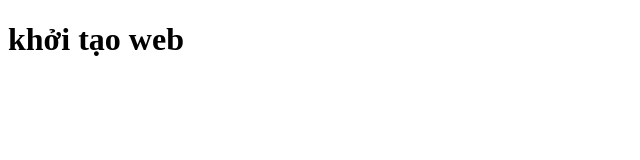
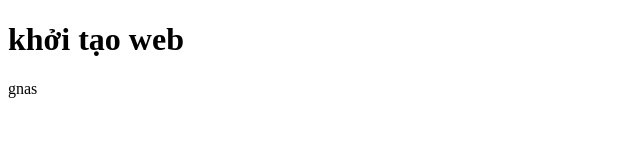
Before and after one commit to gnas-pham/test, a plain HTML site: page index.html in a window 1280 px wide. Shown: the full height of the page, 0-640 px from the left. Drawn offline with Linux system fonts and the light colour scheme.

Commit message:
Update index.html

```diff
--- a/index.html
+++ b/index.html
@@ -8,5 +8,6 @@
 </head>
 <body>
     <h1>khởi tạo web</h1>
+    <p>gnas</p>
 </body>
 </html>
```
